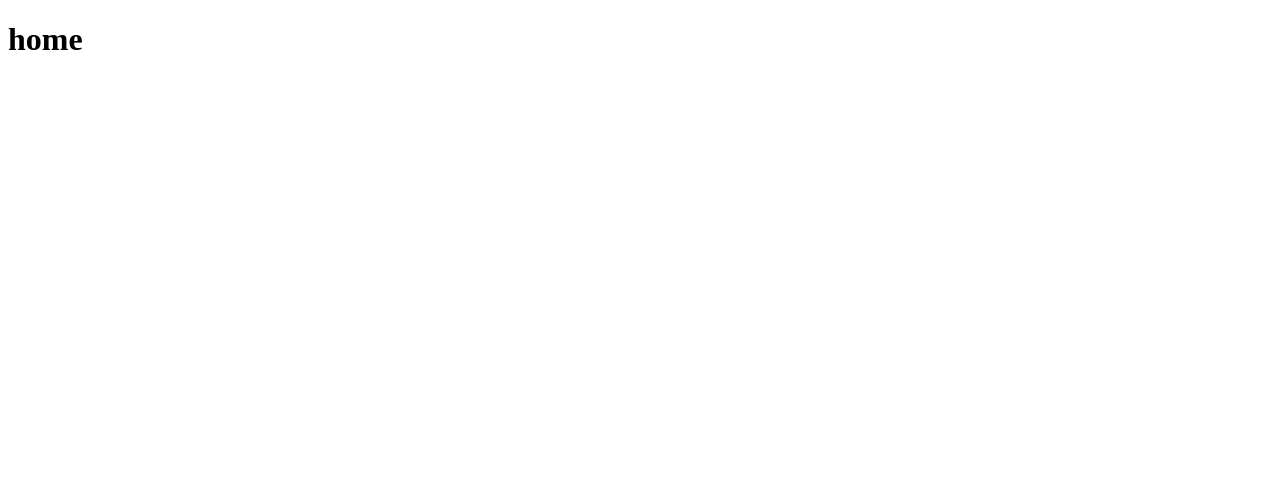
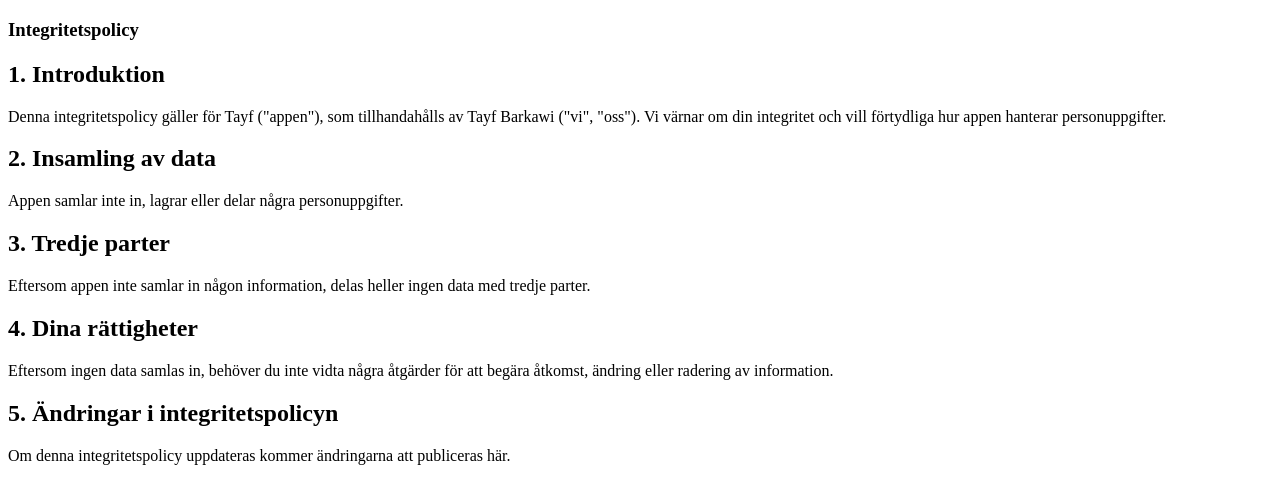
Before and after one commit to BTayf/BTayf.github.io, a plain HTML site: page index.html in a window 1280 px wide. Drawn offline with Linux system fonts and the light colour scheme.

Commit message:
privacy policy

```diff
--- a/index.html
+++ b/index.html
@@ -8,8 +8,38 @@
 		<title>Tayf Page</title>
 	</head>
 	<body>
-		<header>
-			<h1>home</h1>
-		</header>
+		<section id="privacy-policy">
+			<section>
+				<h1>Integritetspolicy</h1>
+
+				<h2>1. Introduktion</h2>
+				<p>
+					Denna integritetspolicy gäller för Tayf ("appen"), som tillhandahålls
+					av Tayf Barkawi ("vi", "oss"). Vi värnar om din integritet och vill
+					förtydliga hur appen hanterar personuppgifter.
+				</p>
+
+				<h2>2. Insamling av data</h2>
+				<p>Appen samlar inte in, lagrar eller delar några personuppgifter.</p>
+
+				<h2>3. Tredje parter</h2>
+				<p>
+					Eftersom appen inte samlar in någon information, delas heller ingen
+					data med tredje parter.
+				</p>
+
+				<h2>4. Dina rättigheter</h2>
+				<p>
+					Eftersom ingen data samlas in, behöver du inte vidta några åtgärder
+					för att begära åtkomst, ändring eller radering av information.
+				</p>
+
+				<h2>5. Ändringar i integritetspolicyn</h2>
+				<p>
+					Om denna integritetspolicy uppdateras kommer ändringarna att
+					publiceras här.
+				</p>
+			</section>
+		</section>
 	</body>
 </html>
```
